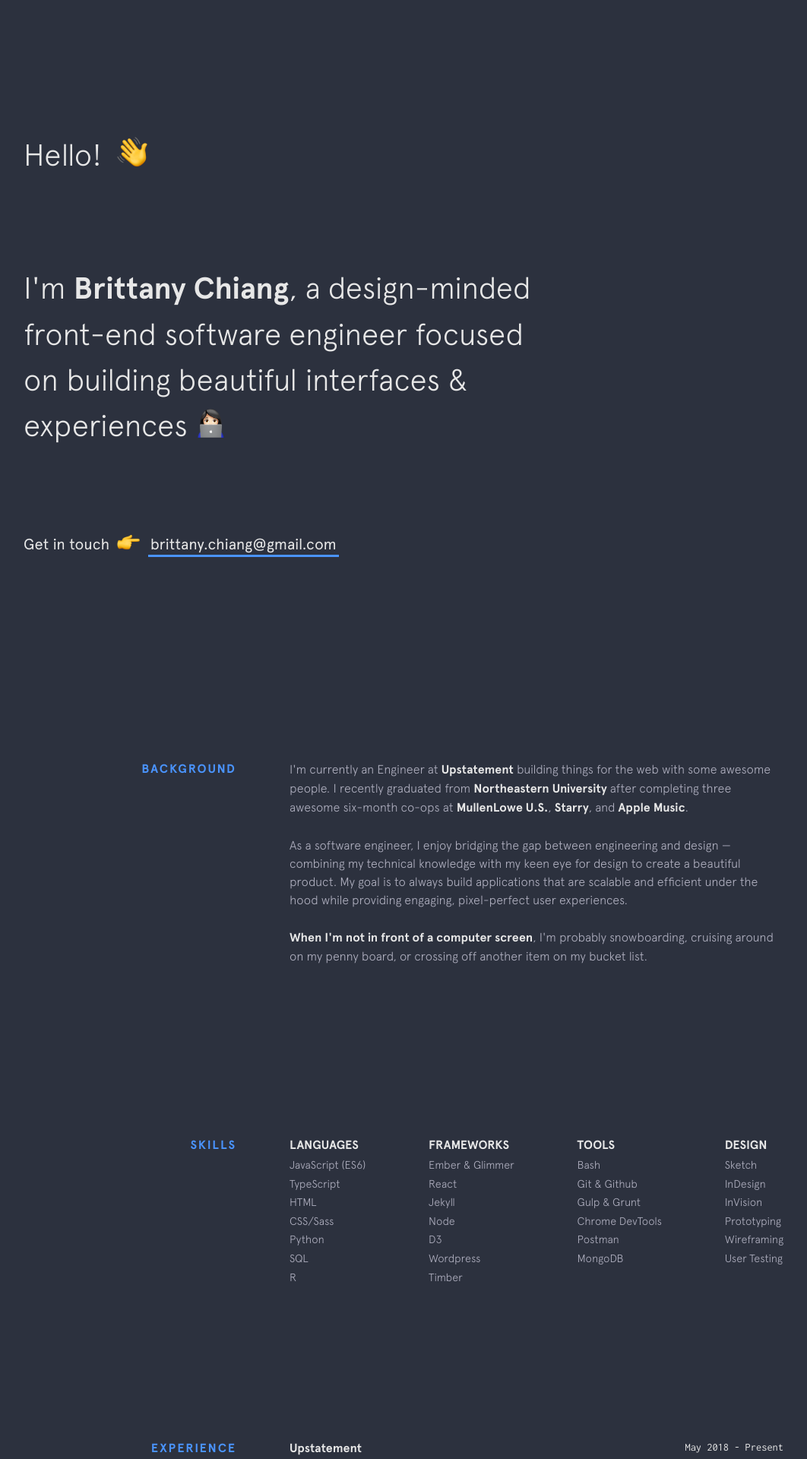
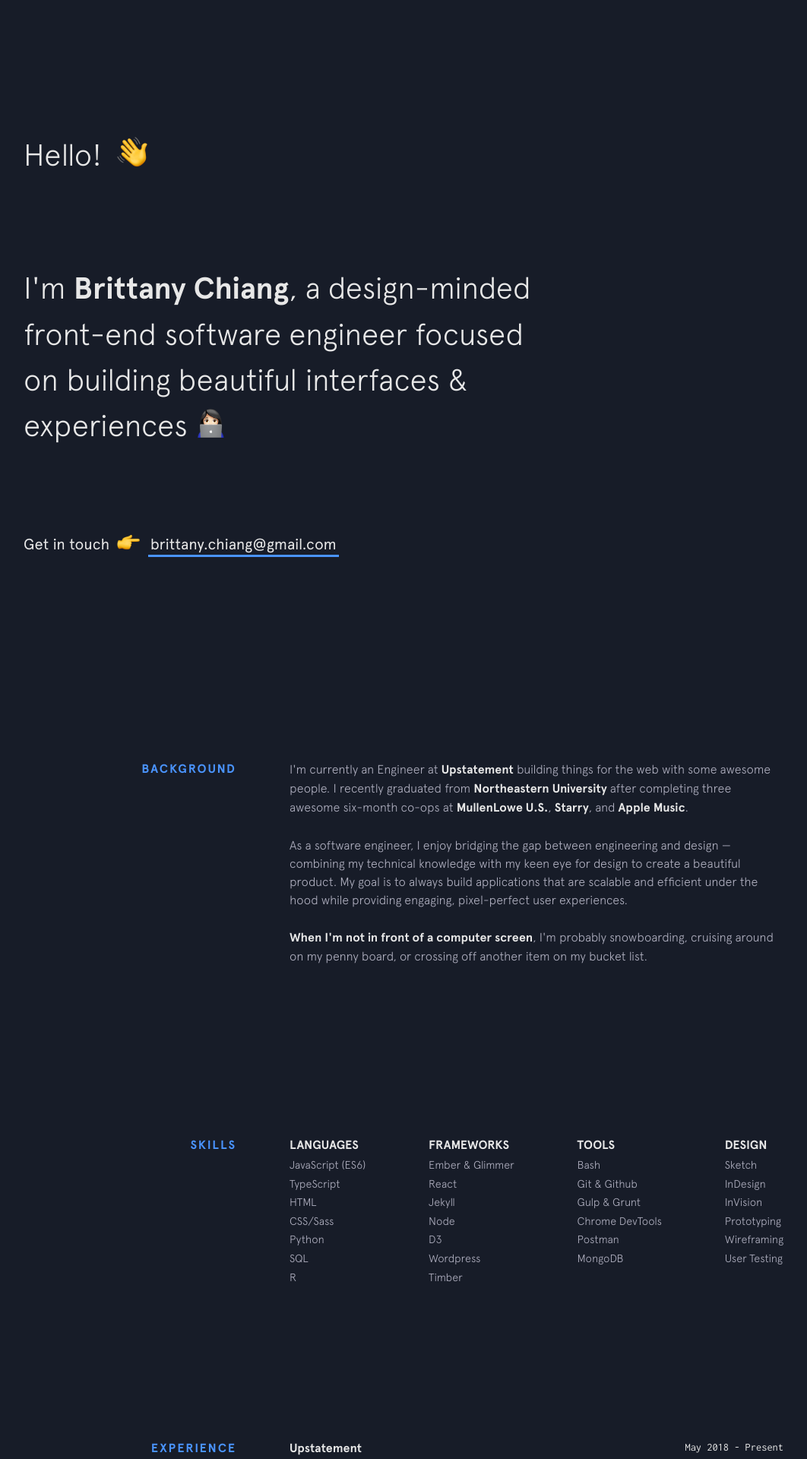
Before and after one commit to gomzyakov/gomzyakov.github.io, a Jekyll site: the page built from index.html, in a window 1280 px wide. Shown: the top 1920 px of the page at 76% size, without its empty margins (69-1131 px from the left). Built offline with Jekyll 4.4.1, drawn with Linux system fonts in a browser that asks for light colours; nearby versions of some CDN libraries.

Commit message:
Fix colors

```diff
--- a/css/main.css
+++ b/css/main.css
@@ -107,7 +107,7 @@ body {
 
 html.night,
 body.night {
-  background-color: #2c313e;
+  background-color: #171c28;
   color: #afafbf;
 }
 
--- a/css/partials/_globals.scss
+++ b/css/partials/_globals.scss
@@ -1,9 +1,9 @@
 // Colors
-$night: #2c313e;
+$night: #171c28;
 $black: #36363c;
 $dark-grey: #444452;
 $grey: #777777;
-$blue: #4a94ff; //
+$blue: #4a94ff;
 $slate: #afafbf;
 $off-white: #e7e7e7;
 $white: #ffffff;
```
